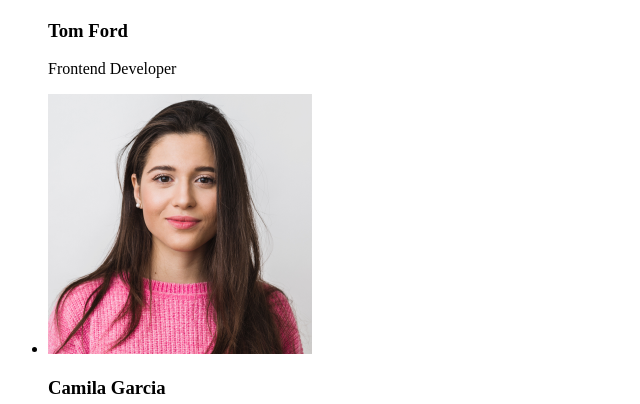
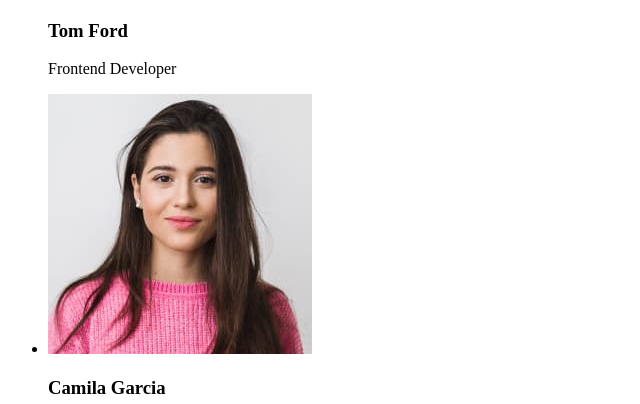
Before and after one commit to Nazariy111/goit-markup-hw-01, a plain HTML site: page index.html in a window 1280 px wide. Shown: the part 1233-1637 px from the top of the page, 0-640 px from the left. Drawn offline with Linux system fonts and the light colour scheme.

Commit message:
update images

```diff
--- a/index.html
+++ b/index.html
@@ -81,7 +81,7 @@
                     <p>Frontend Developer</p>
                 </li>
                 <li>
-                    <img src="./images/team3.png" alt="" width="264" height="260">
+                    <img src="./images/team3.jpg" alt="" width="264" height="260">
                     <h3>Camila Garcia</h3>
                     <p>Marketing</p>
                 </li>
```
Also changed, not shown: images/team1.jpg, images/team2.jpg, images/team3.jpg (added), images/team3.png (deleted), images/team4.jpg.
